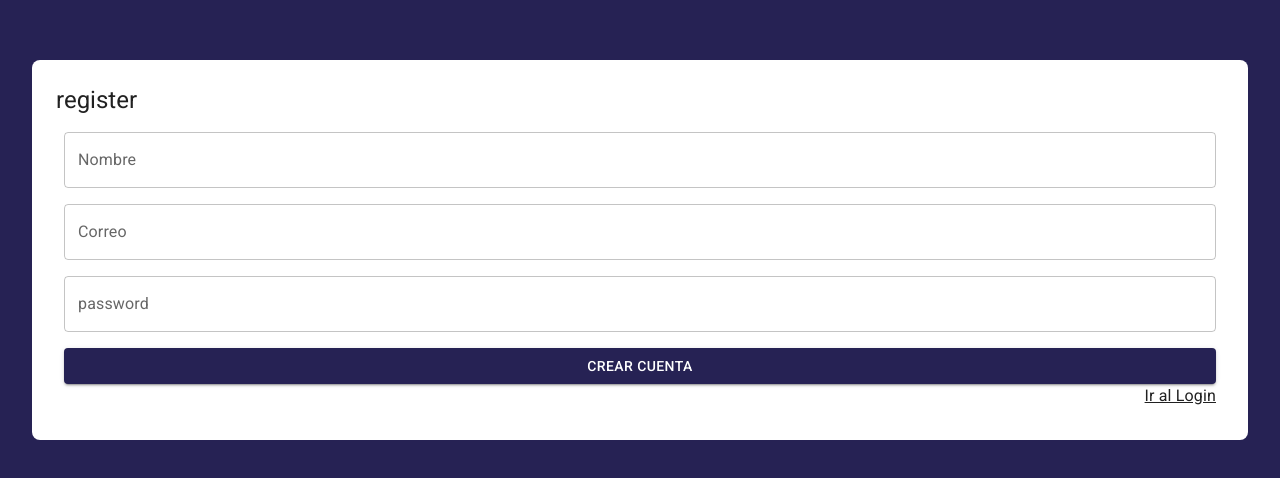
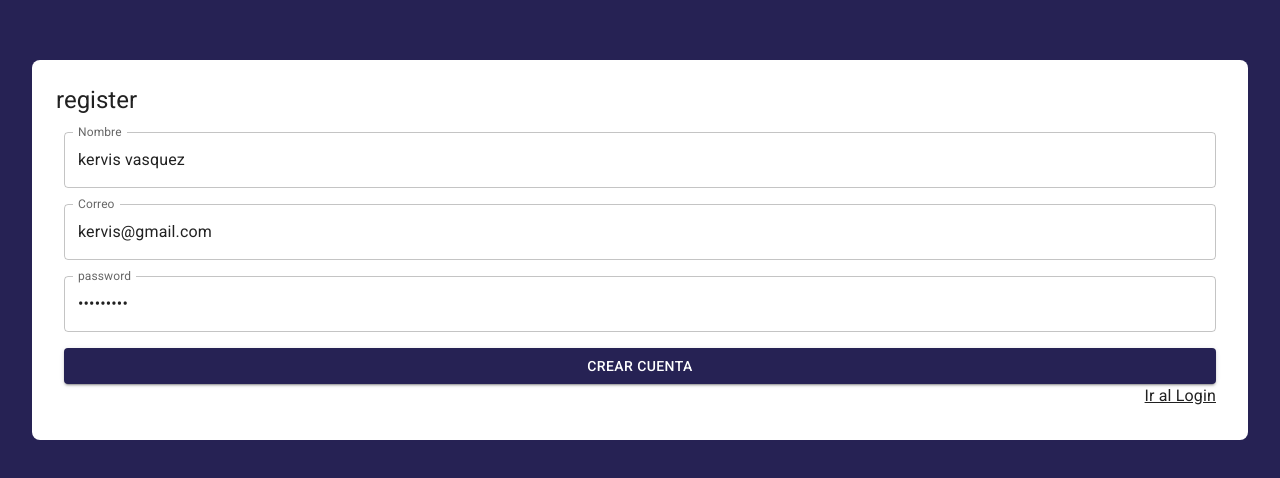
Before and after one commit to kervisvasquez1993/react-desde-cero-fernando-herrera-, a React (Vite) app in the folder journal-app/: page /auth/register in a window 1280 px wide. Shown: the part 150-628 px from the top of the page. Built offline with nearby package versions, Linux system fonts and the light colour scheme.

Commit message:
feat: add state in field form register

```diff
--- a/journal-app/package.json
+++ b/journal-app/package.json
@@ -19,7 +19,8 @@
     "react": "^18.2.0",
     "react-dom": "^18.2.0",
     "react-redux": "^8.0.5",
-    "react-router-dom": "6"
+    "react-router-dom": "6",
+    "validator": "^13.9.0"
   },
   "devDependencies": {
     "@types/react": "^18.0.26",
--- a/journal-app/src/auth/pages/RegisterPage.jsx
+++ b/journal-app/src/auth/pages/RegisterPage.jsx
@@ -1,20 +1,34 @@
 import { Button, Grid, Link, TextField, Typography } from "@mui/material";
 import React from "react";
 import { Link as RouteLink } from "react-router-dom";
+import { useForm } from "../../hooks/useForm";
 import { AuthLayout } from "../layouts/AuthLayout";
-
+const formData = {
+    email: "kervis@gmail.com",
+    password: "123456789",
+    displayName: "kervis vasquez",
+};
 export const RegisterPage = () => {
+    const { displayName, email, password, onInputChange, formState } =
+        useForm(formData);
+    const onSubmit = (e) => {
+        e.preventDefault();
+        console.log(formState);
+    };
     return (
         <AuthLayout title="register">
-            <form action="">
+            <form onSubmit={onSubmit}>
                 <Grid container>
-                <Grid item xs={12} sx={{ p: 1 }}>
+                    <Grid item xs={12} sx={{ p: 1 }}>
                         <TextField
                             id=""
                             label="Nombre"
                             type="text"
                             placeholder="Nombre Completo"
                             fullWidth
+                            name="displayName"
+                            value={displayName}
+                            onChange={onInputChange}
                         />
                     </Grid>
                     <Grid item xs={12} sx={{ p: 1 }}>
@@ -24,6 +38,9 @@ export const RegisterPage = () => {
                             type="email"
                             placeholder="correo@gmail.com"
                             fullWidth
+                            name="email"
+                            value={email}
+                            onChange={onInputChange}
                         />
                     </Grid>
                     <Grid item xs={12} sx={{ p: 1 }}>
@@ -32,12 +49,15 @@ export const RegisterPage = () => {
                             type="password"
                             placeholder="password"
                             fullWidth
+                            name="password"
+                            value={password}
+                            onChange={onInputChange}
                         />
                     </Grid>
                 </Grid>
                 <Grid container spacing={2} sx={{ p: 1 }}>
                     <Grid item xs={12} sm={12}>
-                        <Button variant="contained" fullWidth>
+                        <Button type="submit" variant="contained" fullWidth>
                             crear cuenta
                         </Button>
                     </Grid>
```
Also changed, not shown: 1 other file (tests, documents, lock files or other folders).
